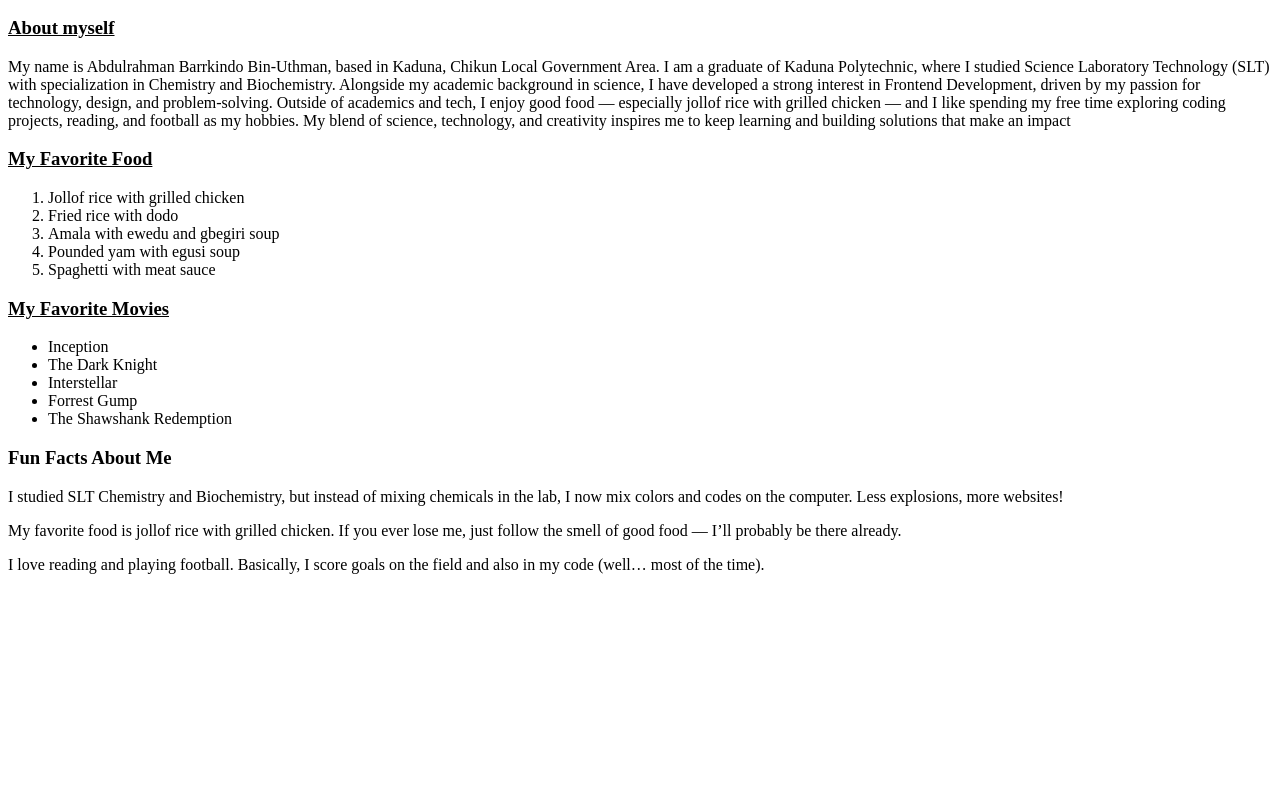
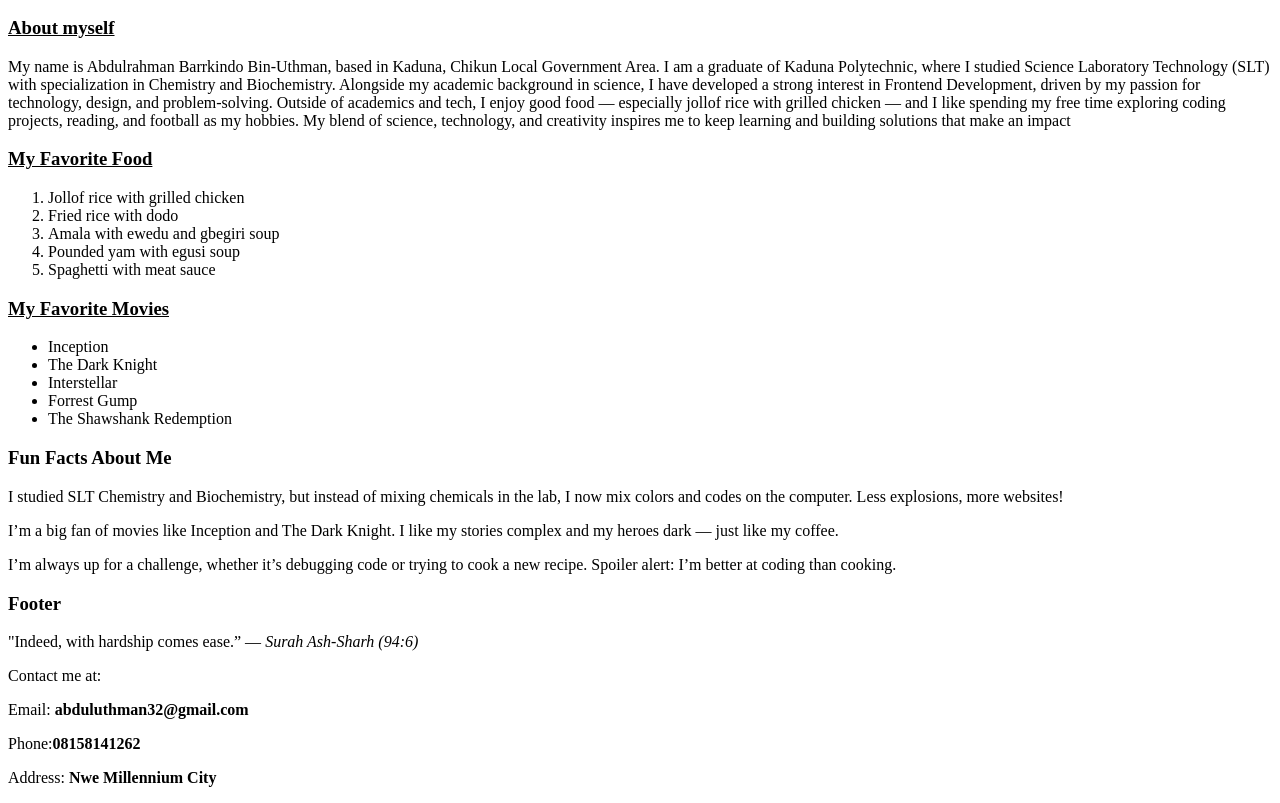
Before and after one commit to Yunusabdul38/Code-school-3, a plain HTML site: page my-page.html in a window 1280 px wide. Shown: the part 110-913 px from the top of the page. Before the commit the page ends 800 px from the top, so only its background shows below. Drawn offline with Linux system fonts and the light colour scheme.

Commit message:
footer with paragrap

```diff
--- a/my-page.html
+++ b/my-page.html
@@ -47,13 +47,25 @@
       in the lab, I now mix colors and codes on the computer. Less explosions,
       more websites!
     </p>
+
     <p>
-      My favorite food is jollof rice with grilled chicken. If you ever lose me,
-      just follow the smell of good food — I’ll probably be there already.
+      I’m a big fan of movies like Inception and The Dark Knight. I like my
+      stories complex and my heroes dark — just like my coffee.
     </p>
     <p>
-      I love reading and playing football. Basically, I score goals on the field
-      and also in my code (well… most of the time).
+      I’m always up for a challenge, whether it’s debugging code or trying to
+      cook a new recipe. Spoiler alert: I’m better at coding than cooking.
     </p>
+
+    <h3>Footer</h3>
+    <footer>
+      <p>
+        "Indeed, with hardship comes ease.” — <em>Surah Ash-Sharh (94:6)</em>
+      </p>
+      <p>Contact me at:</p>
+      <p>Email: <strong>abduluthman32@gmail.com</strong></p>
+      <p>Phone:<strong>08158141262</strong></p>
+      <p>Address: <strong>Nwe Millennium City</strong></p>
+    </footer>
   </body>
 </html>
```
